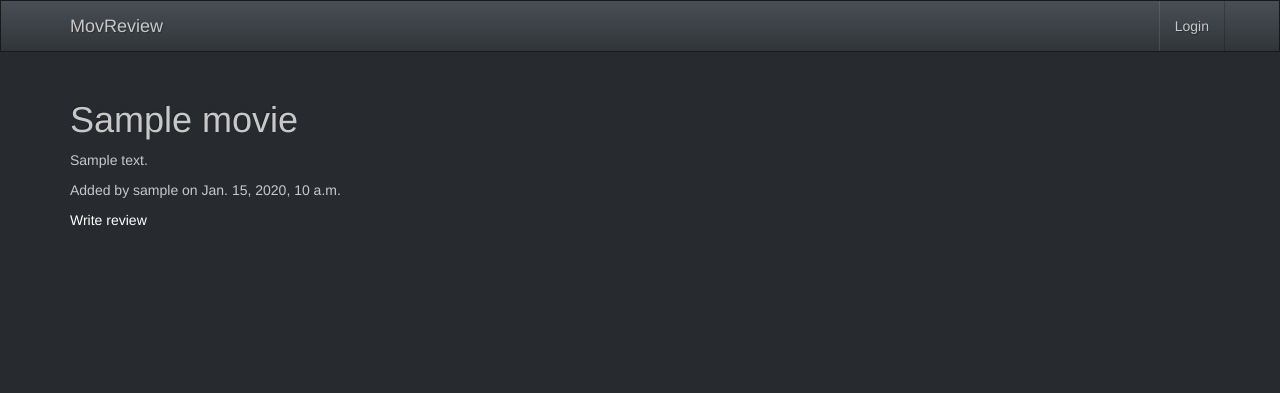
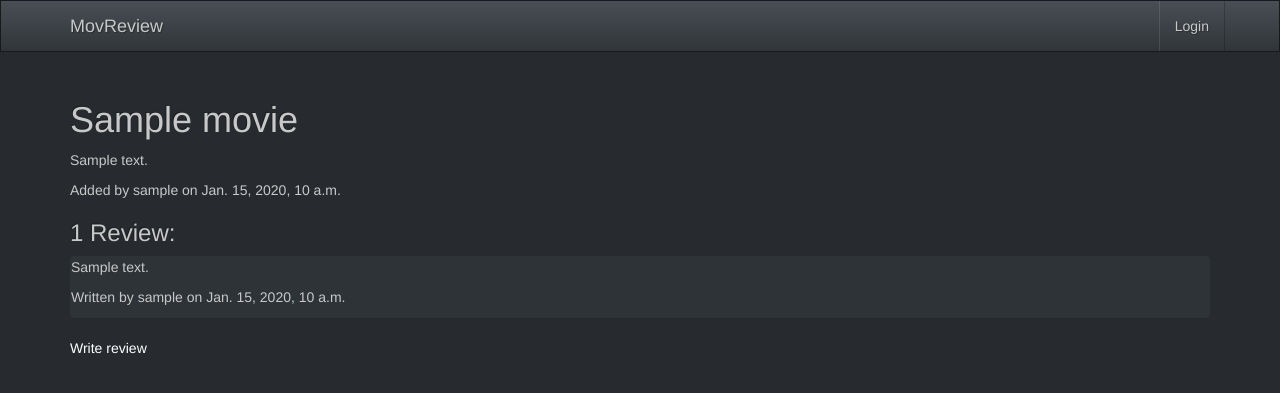
Before and after one commit to bmpinto1994/finalproject, a Django app: page /movie/1/ in a window 1280 px wide. Shown: the top 393 px of the page. Run offline with Django 3.2, Linux system fonts and the light colour scheme; tables that the repository leaves empty hold one stand-in row (values such as "Sample post"); some libraries are stand-ins or nearby versions.

Commit message:
Add reviews to movie detail view

```diff
--- a/core/views.py
+++ b/core/views.py
@@ -30,6 +30,13 @@ class MovieDetailView(DetailView):
   model = Movie
   template_name = 'movie/movie_detail.html'
 
+  def get_context_data(self, **kwargs):
+    context = super(MovieDetailView, self).get_context_data(**kwargs)
+    movie = Movie.objects.get(id=self.kwargs['pk'])
+    reviews = Review.objects.filter(movie=movie)
+    context['reviews'] = reviews
+    return context
+
 from django.views.generic import UpdateView
 
 class MovieUpdateView(UpdateView):
--- a/templates/movie/movie_detail.html
+++ b/templates/movie/movie_detail.html
@@ -7,5 +7,14 @@
 <p><a href="{% url 'movie_update' pk=movie.id %}">Edit Movie</a></p>
 <p><a href="{% url 'movie_delete' pk=movie.id %}">Delete Movie</a></p>
 {% endif %}
+{% if reviews.count > 0 %}
+<h3>{{ reviews.count }} Review{{ reviews.count|pluralize }}:</h3>
+{% endif %}
+{% for review in reviews %}
+<div class="panel">
+  <p>{{ review.text }}</p>
+  <p>Written by {{ review.user.username }} on {{ review.created_at }}</p>
+</div>
+{% endfor %}
 <p><a href="{% url 'review_create' pk=movie.id %}">Write review</a></p>
 {% endblock %}
```
